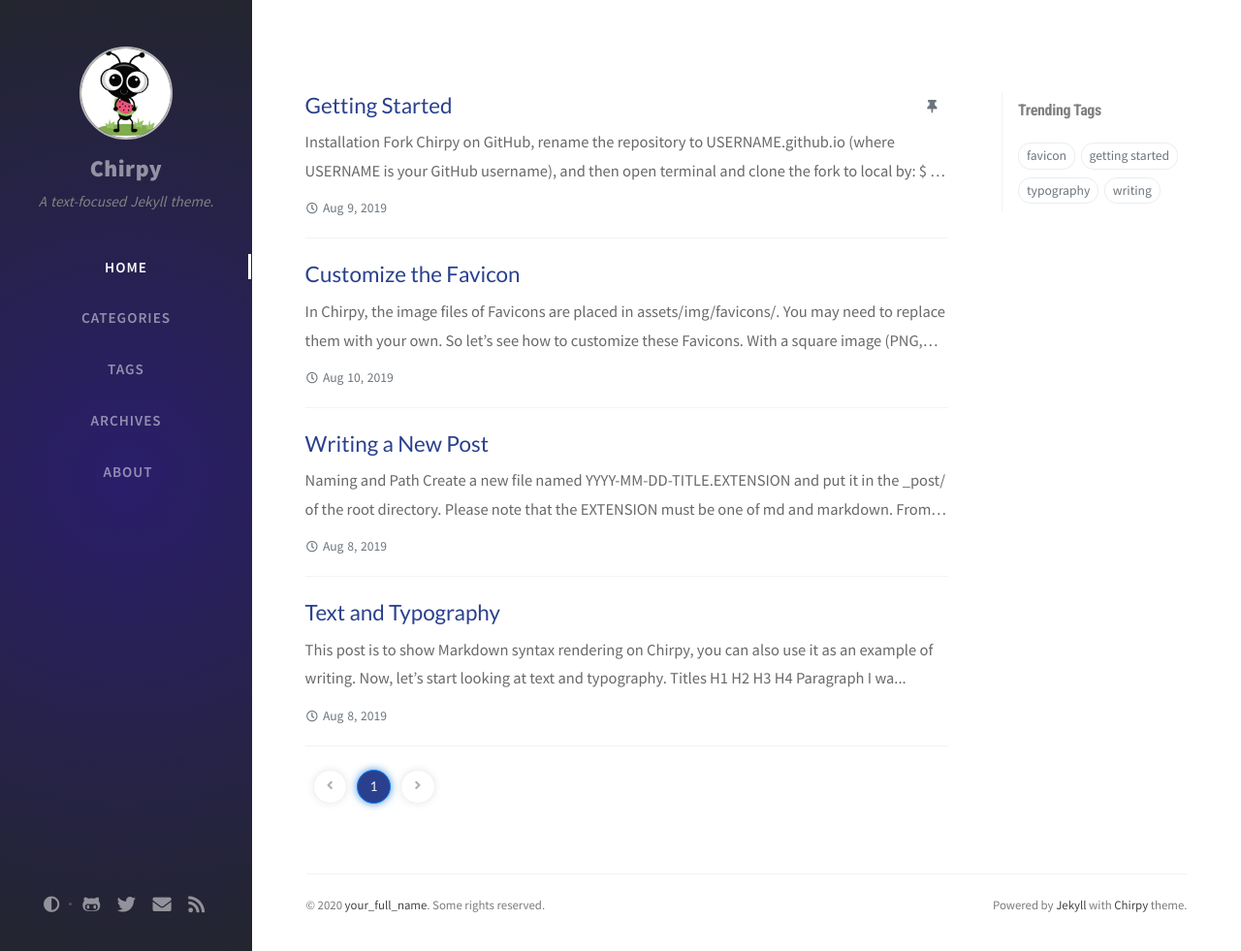
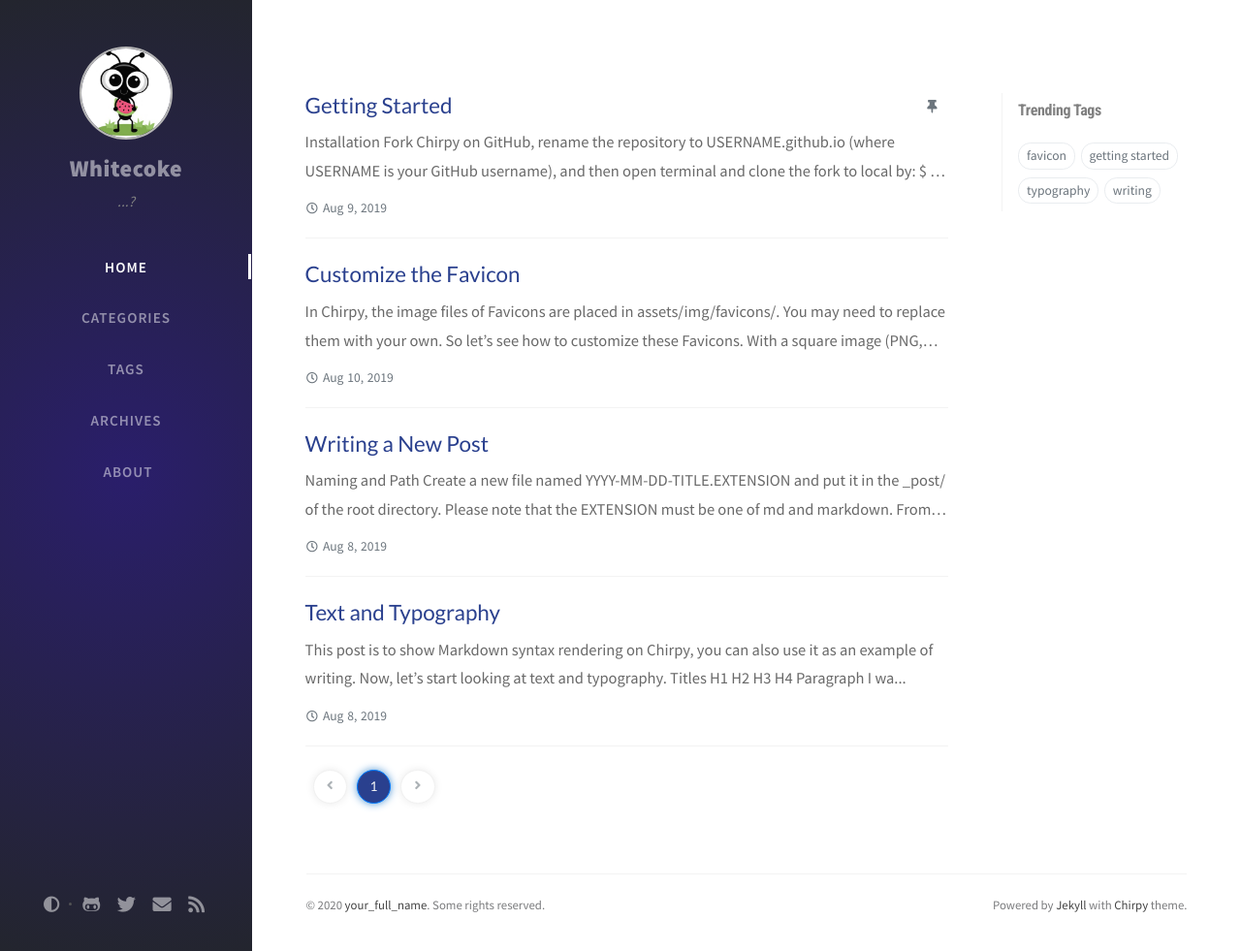
Before and after one commit to whitecoke/whitecoke.github.io, a Jekyll site: the page built from index.html, in a window 1280 px wide and 981 px high. Shown: the whole window at 97% size. Built offline with Jekyll 4.4.1, drawn with Linux system fonts in a browser that asks for light colours; nearby versions of some CDN libraries; the list of posts is cut into pages by our own code; comment, search, counter and statistics services are not loaded.

Commit message:
Update _config.yml

```diff
--- a/_config.yml
+++ b/_config.yml
@@ -7,9 +7,9 @@
 
 # jekyll-seo-tag settings › https://github.com/jekyll/jekyll-seo-tag/blob/master/docs/usage.md
 #--------------------------
-title: Chirpy                          # the main title
+title: Whitecoke                          # the main title
 
-tagline: A text-focused Jekyll theme.  # it will display as the sub-title
+tagline: ...?  # it will display as the sub-title
 
 description: >-                        # used by seo meta and the atom feed
   A minimal, portfolio, sidebar,
@@ -17,14 +17,14 @@ description: >-                        # used by seo meta and the atom feed
   and focuses on text presentation.
 
 # fill in the base hostname & protocol for your site, e.g., 'https://username.github.io'
-url: ''
+url: 'https://whitecoke.github.io'
 
-author: your_full_name                  # change to your full name
+author: Whitecoke                  # change to your full name
 
 avatar: /assets/img/sample/avatar.jpg   # support internet resources
 
 github:
-  username: github_username             # change to your github username
+  username: whitecoke             # change to your github username
 
 twitter:
   username: twitter_username            # change to your twitter username
```
